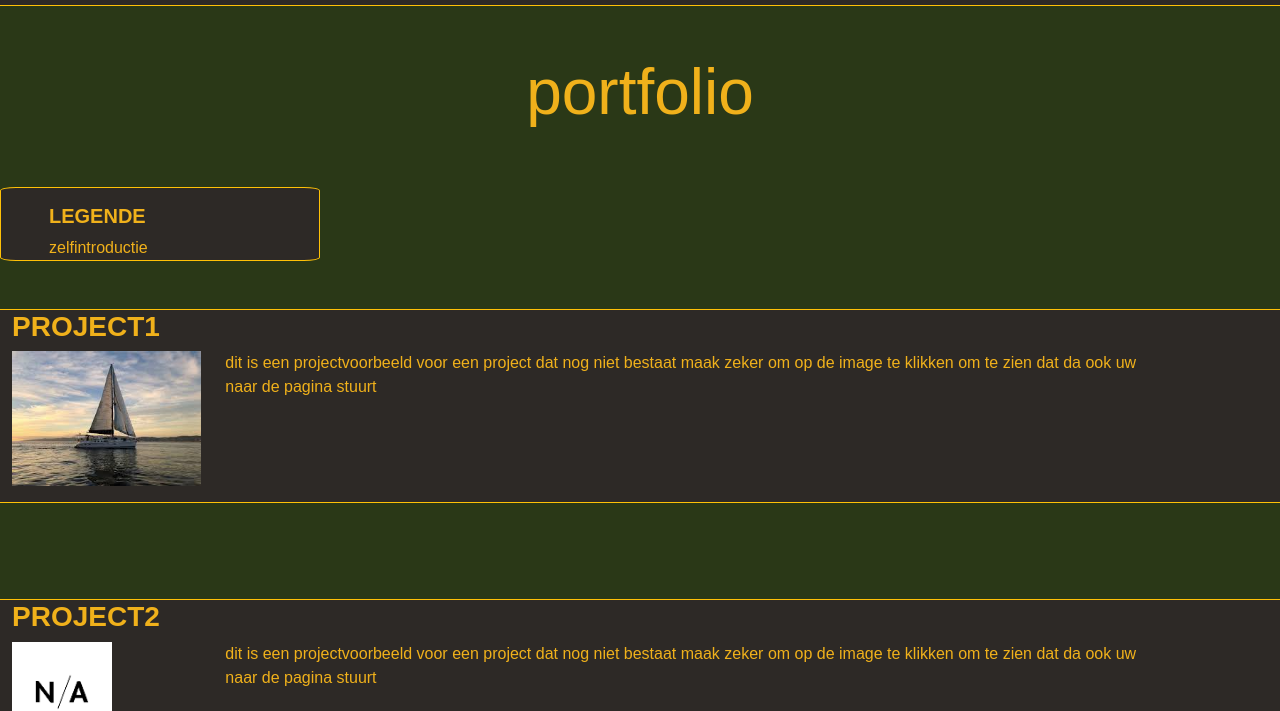
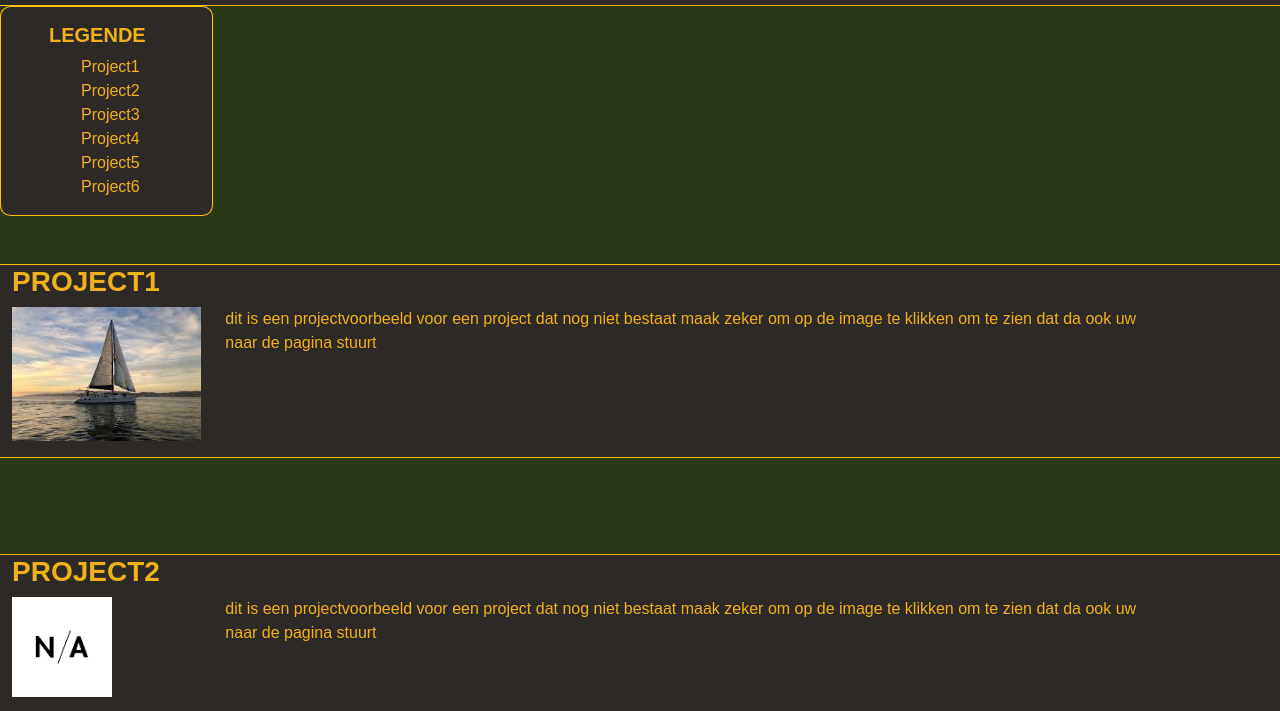
Before and after one commit to PabloSaeys/mijn-website, a plain HTML site: page portfolio.html in a window 1280 px wide. Shown: the part 96-807 px from the top of the page. Drawn offline with nearby package versions, Linux system fonts and the light colour scheme.

Commit message:
fix portfolio

```diff
--- a/portfolio.html
+++ b/portfolio.html
@@ -46,16 +46,19 @@
         </div>
 
     </nav>
-    <header class="row m-5">
-       <h1 class="col display-3 text-center">portfolio</h1>
-    </header>
     <div class="container-fluid">
         <div class="row">
-            <aside class="col-md-3 border-start ps-5 my-25 blackbg border border-warning">
+            <aside class="col-md-2 border-start ps-5 blackbg border border-warning">
                 <h2 class="text-uppercase fs-5 fw-bolder pt-3">legende</h2>
-                <a href="#">zelfintroductie</a>
+                <ul>
+                    <li><a href="project1">Project1</a></li>
+                    <li><a href="#">Project2</a></li>
+                    <li><a href="#">Project3</a></li>
+                    <li><a href="#">Project4</a></li>
+                    <li><a href="#">Project5</a></li>
+                    <li><a href="#">Project6</a></li>
+                </ul>
             </aside>
-
             <article class="blackbg my-5 border-top border-bottom border-warning container container-fluid">
                 <div class="row">
                     <h3 class="text-uppercase fw-bolder">project1</h3>
@@ -67,7 +70,7 @@
             </article>
             <article class="blackbg my-5 border-top border-bottom border-warning container container-fluid">
                 <div class="row">
-                    <h3 class="text-uppercase fw-bolder">project2</h3>
+                    <h3 class="text-uppercase fw-bolder" id="project1">project2</h3>
                     <a href="#" class="col-2">
                         <figure><img src="assets/images/NotAdded.png" height="100" width="100"></figure>
                     </a>
```
Also changed, not shown: contact.html (+0 -1 lines), naam.html (+0 -1 lines).
